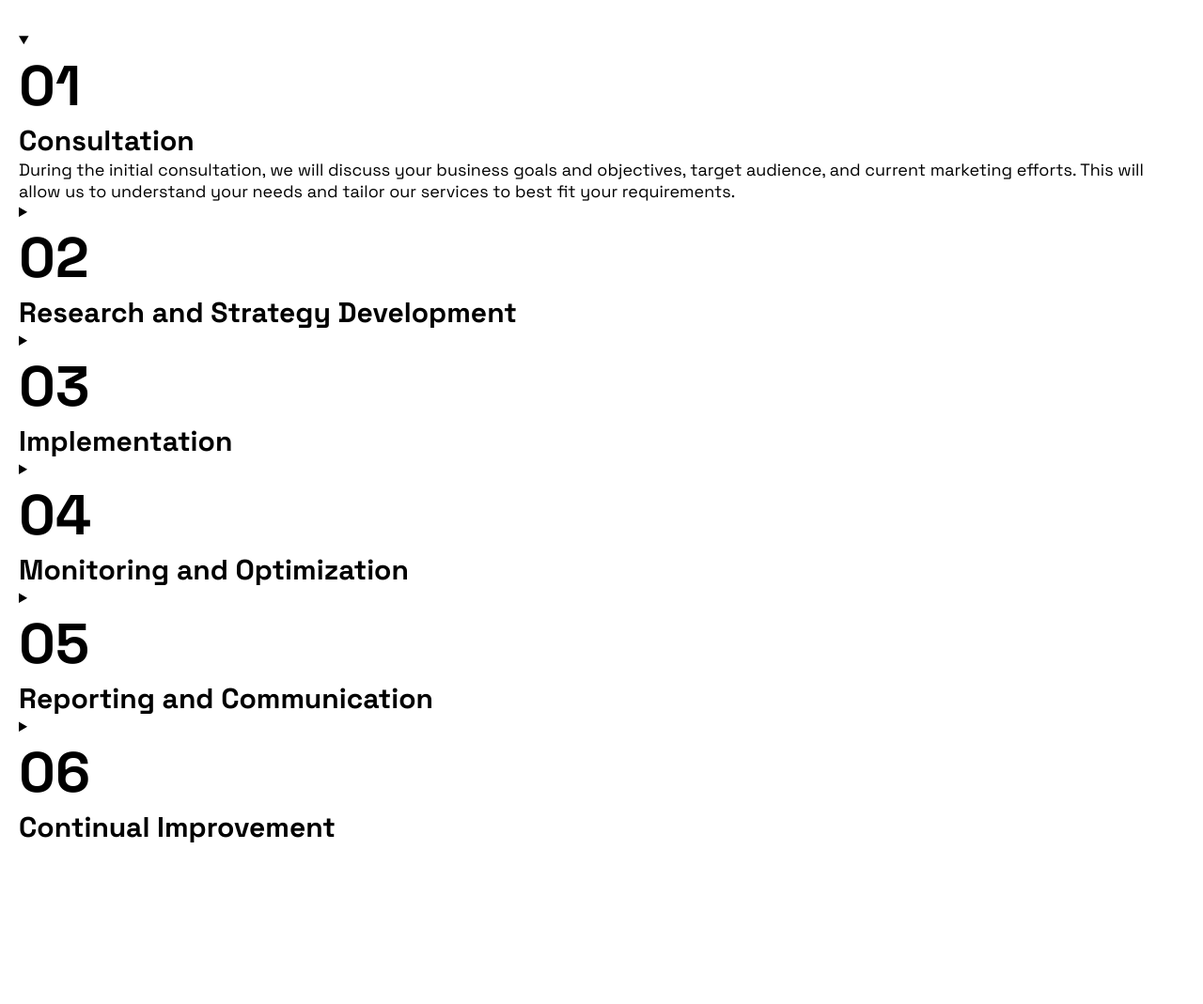
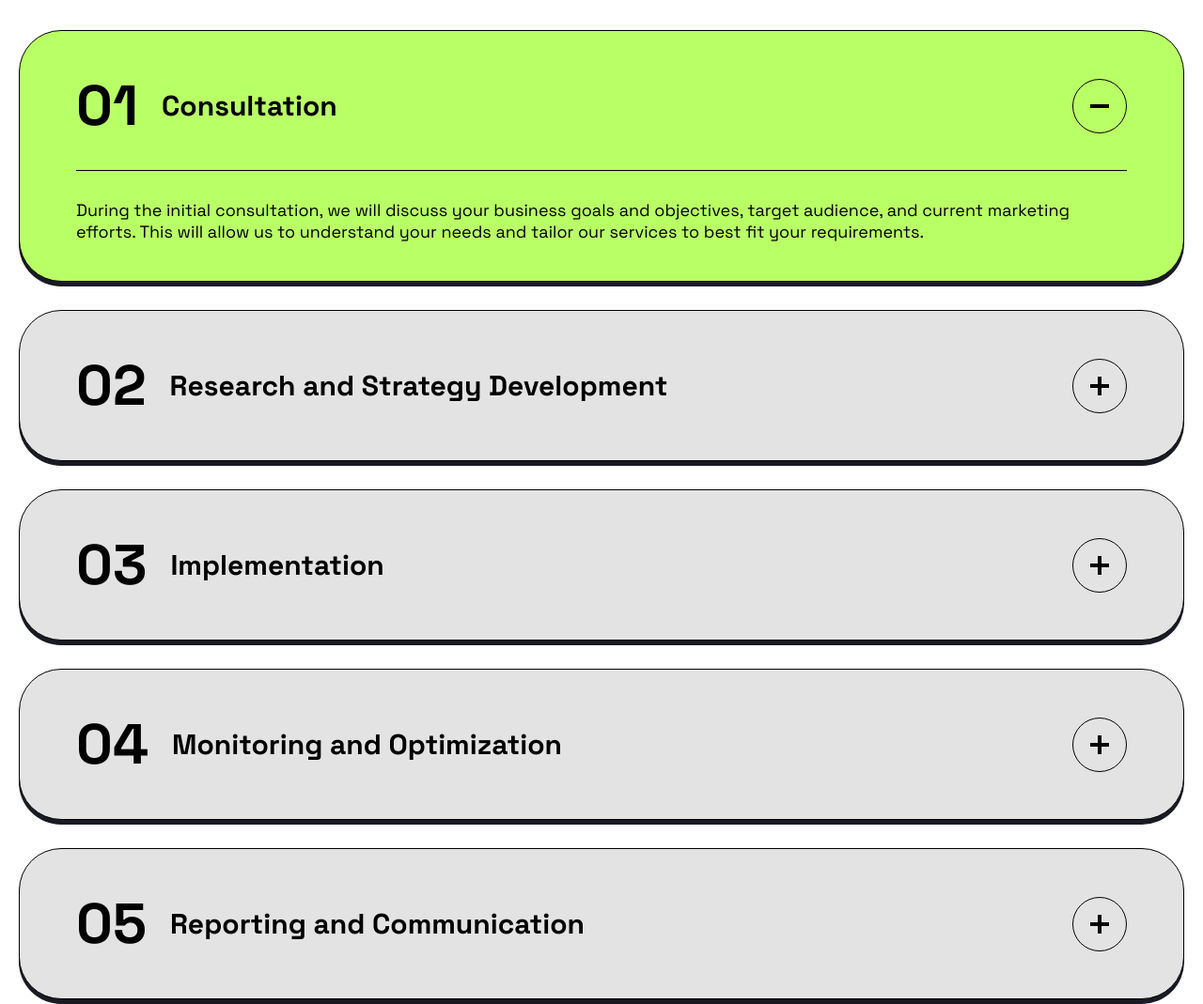
Before and after one commit to catta1eya/positivus-landing-page, a website built with Vite: page index.html in a window 1280 px wide. Shown: the part 3240-4309 px from the top of the page at 94% size. Before the commit the page ends 4220 px from the top, so only its background shows below. Built offline with nearby package versions, Linux system fonts and the light colour scheme; some packages are replaced by stand-ins of ours.

Commit message:
Added working process steps styles

```diff
--- a/index.html
+++ b/index.html
@@ -272,11 +272,15 @@
         </p>
       </div>
       <div class="working-process__steps">
-        <details class="working-process__step" open>
+        <details class="working-process__step card card--working-process" open>
           <summary class="working-process__title">
+            <div class="working-process__number-and-text">
               <h1 class="working-process__number">01</h1>
               <h3 class="working-process__text">Consultation</h3>
+            </div>
+            <div class="working-process__button"></div>
           </summary>
+          <hr class="working-process__separator" />
           <p class="working-process__description">
             During the initial consultation, we will discuss your business goals
             and objectives, target audience, and current marketing efforts. This
@@ -285,13 +289,17 @@
           </p>
         </details>
 
-        <details class="working-process__step">
+        <details class="working-process__step card card--working-process">
           <summary class="working-process__title">
+            <div class="working-process__number-and-text">
               <h1 class="working-process__number">02</h1>
               <h3 class="working-process__text">
                 Research and Strategy Development
               </h3>
+            </div>
+            <div class="working-process__button"></div>
           </summary>
+          <hr class="working-process__separator" />
           <p class="working-process__description">
             Lorem ipsum dolor sit amet consectetur adipisicing elit. Maiores
             labore possimus incidunt numquam dolores sunt dicta, cupiditate
@@ -300,11 +308,15 @@
           </p>
         </details>
 
-        <details class="working-process__step">
+        <details class="working-process__step card card--working-process">
           <summary class="working-process__title">
+            <div class="working-process__number-and-text">
               <h1 class="working-process__number">03</h1>
               <h3 class="working-process__text">Implementation</h3>
+            </div>
+            <div class="working-process__button"></div>
           </summary>
+          <hr class="working-process__separator" />
           <p class="working-process__description">
             Lorem ipsum dolor sit amet consectetur adipisicing elit. Maiores
             labore possimus incidunt numquam dolores sunt dicta, cupiditate
@@ -313,11 +325,15 @@
           </p>
         </details>
 
-        <details class="working-process__step">
+        <details class="working-process__step card card--working-process">
           <summary class="working-process__title">
+            <div class="working-process__number-and-text">
               <h1 class="working-process__number">04</h1>
               <h3 class="working-process__text">Monitoring and Optimization</h3>
+            </div>
+            <div class="working-process__button"></div>
           </summary>
+          <hr class="working-process__separator" />
           <p class="working-process__description">
             Lorem ipsum dolor sit amet consectetur adipisicing elit. Maiores
             labore possimus incidunt numquam dolores sunt dicta, cupiditate
@@ -326,11 +342,15 @@
           </p>
         </details>
 
-        <details class="working-process__step">
+        <details class="working-process__step card card--working-process">
           <summary class="working-process__title">
+            <div class="working-process__number-and-text">
               <h1 class="working-process__number">05</h1>
               <h3 class="working-process__text">Reporting and Communication</h3>
+            </div>
+            <div class="working-process__button"></div>
           </summary>
+          <hr class="working-process__separator" />
           <p class="working-process__description">
             Lorem ipsum dolor sit amet consectetur adipisicing elit. Maiores
             labore possimus incidunt numquam dolores sunt dicta, cupiditate
@@ -339,11 +359,15 @@
           </p>
         </details>
 
-        <details class="working-process__step">
+        <details class="working-process__step card card--working-process">
           <summary class="working-process__title">
+            <div class="working-process__number-and-text">
               <h1 class="working-process__number">06</h1>
               <h3 class="working-process__text">Continual Improvement</h3>
+            </div>
+            <div class="working-process__button"></div>
           </summary>
+          <hr class="working-process__separator" />
           <p class="working-process__description">
             Lorem ipsum dolor sit amet consectetur adipisicing elit. Maiores
             labore possimus incidunt numquam dolores sunt dicta, cupiditate
--- a/sass/_variables.scss
+++ b/sass/_variables.scss
@@ -23,8 +23,8 @@ $font-size-xs: 1.125rem;
 //font-sizes mobile:
 $font-size-xl-m: 2.6875rem;
 $font-size-lg-m: 2.25rem;
-$font-size-md-m: 1.625;
-$font-size-sm-m: 1.125;
+$font-size-md-m: 1.625rem;
+$font-size-sm-m: 1.125rem;
 $font-size-xs-m: 1rem;
 
 //font-weights
--- /dev/null
+++ b/sass/_working-process.scss
@@ -0,0 +1,81 @@
+.working-process {
+  $parent: &;
+
+  &__steps {
+    display: flex;
+    flex-direction: column;
+    gap: 30px;
+  }
+
+  &__title {
+    display: flex;
+    align-items: center;
+    justify-content: space-between;
+
+    &::marker {
+      content: "";
+    }
+  }
+
+  &__number-and-text {
+    display: flex;
+    align-items: center;
+    gap: 25px;
+    flex: 1;
+  }
+
+  &__separator {
+    height: 1px;
+    background: black;
+    font-size: 0;
+    border: 0;
+    margin: 30px 0;
+  }
+
+  &__button {
+    width: 58px;
+    min-width: 58px;
+    height: 58px;
+    border: 1px solid black;
+    border-radius: 50%;
+    position: relative;
+
+    &::before,
+    &::after {
+      content: "";
+      position: absolute;
+      left: 50%;
+      top: 50%;
+      background-color: black;
+      transform: translate(-50%, -50%);
+    }
+
+    &::before {
+      width: 20px;
+      height: 4px;
+    }
+
+    &::after {
+      width: 4px;
+      height: 20px;
+    }
+  }
+
+  &__step[open] {
+    #{$parent}__button {
+      &::after {
+        content: unset;
+      }
+    }
+  }
+
+  @include lg {
+    &__text {
+      font-size: $font-size-sm-m;
+    }
+
+    &__number {
+      font-size: 1.875rem;
+    }
+  }
+}
--- a/sass/components/_card.scss
+++ b/sass/components/_card.scss
@@ -118,4 +118,15 @@
       }
     }
   }
+
+  &--working-process {
+    padding: 41px 60px;
+    &[open] {
+      background-color: $primary;
+    }
+
+    @include lg {
+      padding: 30px;
+    }
+  }
 }
--- a/sass/main.scss
+++ b/sass/main.scss
@@ -19,6 +19,7 @@
 @import "services";
 @import "proposal";
 @import "case-studies";
+@import "working-process";
 
 //components
 @import "components/button";
```
Also changed, not shown: img/icons/icon-minus.svg (added), img/icons/icon-plus.svg (added). Lines whose indentation alone changed are shown as unchanged.
